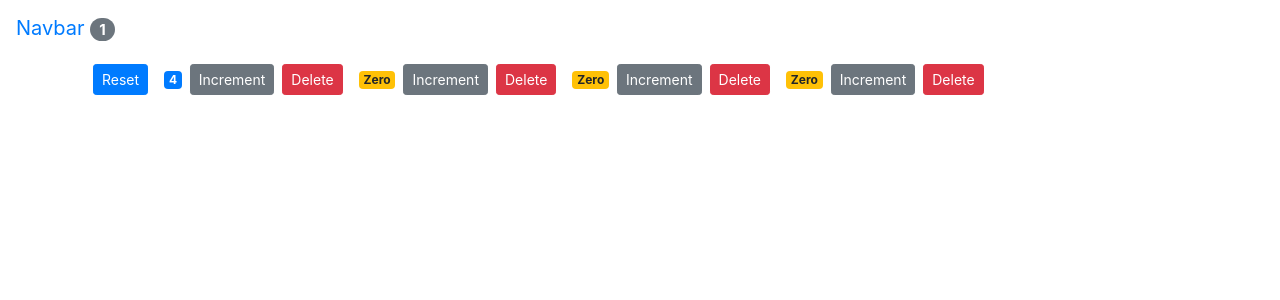
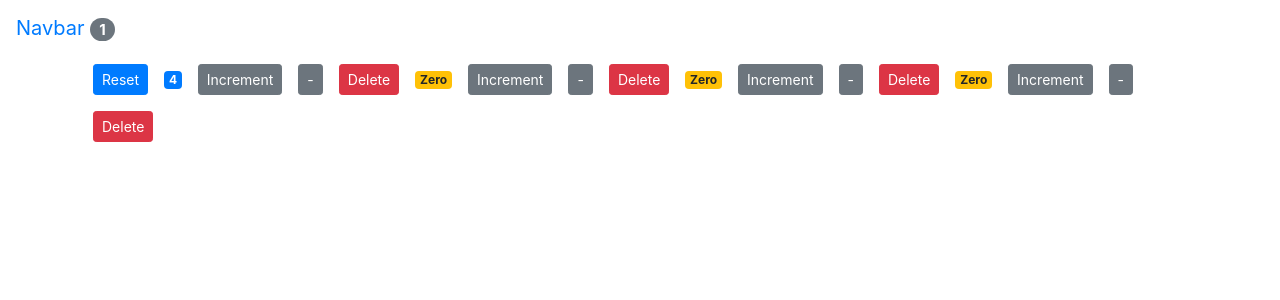
Before and after one commit to TheLuckyMojo/react-counter-app, a React (Create React App) app: page / in a window 1280 px wide. Shown: the top 300 px of the page. Built offline with nearby package versions, Linux system fonts and the light colour scheme.

Commit message:
Exercise - Adding decrement function prop

```diff
--- a/src/App.js
+++ b/src/App.js
@@ -30,6 +30,15 @@
     this.setState({ counters });
   };
 
+  handleDecrement = (counter) => {
+    console.log("In decrement function");
+    const counters = [...this.state.counters];
+    const index = counters.indexOf(counter);
+    counters[index] = { ...counter };
+    counters[index].value--;
+    this.setState({ counters });
+  };
+
   handleReset = () => {
     const counters = this.state.counters.map((c) => {
       c.value = 0;
@@ -55,6 +64,7 @@
             counters={this.state.counters}
             onReset={this.handleReset}
             onIncrement={this.handleIncrement}
+            onDecrement={this.handleDecrement}
             onDelete={this.handleDelete}
           />
         </main>
--- a/src/components/counter.jsx
+++ b/src/components/counter.jsx
@@ -19,9 +19,15 @@
         <span className={this.getBadgeClasses()}>{this.formatCount()}</span>
         <button
           onClick={() => this.props.onIncrement(this.props.counter)}
-          className='btn btn-secondary btn-sm'
+          className='btn btn-secondary btn-sm m-2'
         >
           Increment
+        </button>
+        <button
+          onClick={() => this.props.onDecrement(this.props.counter)}
+          className='btn btn-secondary btn-sm m-2'
+        >
+          -
         </button>
         <button
           onClick={() => this.props.onDelete(this.props.counter.id)}
--- a/src/components/counters.jsx
+++ b/src/components/counters.jsx
@@ -3,7 +3,8 @@
 
 class Counters extends Component {
   render() {
-    const { onReset, counters, onDelete, onIncrement } = this.props;
+    const { onReset, counters, onDelete, onIncrement, onDecrement } =
+      this.props;
 
     return (
       <div>
@@ -15,6 +16,7 @@
             key={counter.id}
             onDelete={onDelete}
             onIncrement={onIncrement}
+            onDecrement={onDecrement}
             counter={counter}
           />
         ))}
```
